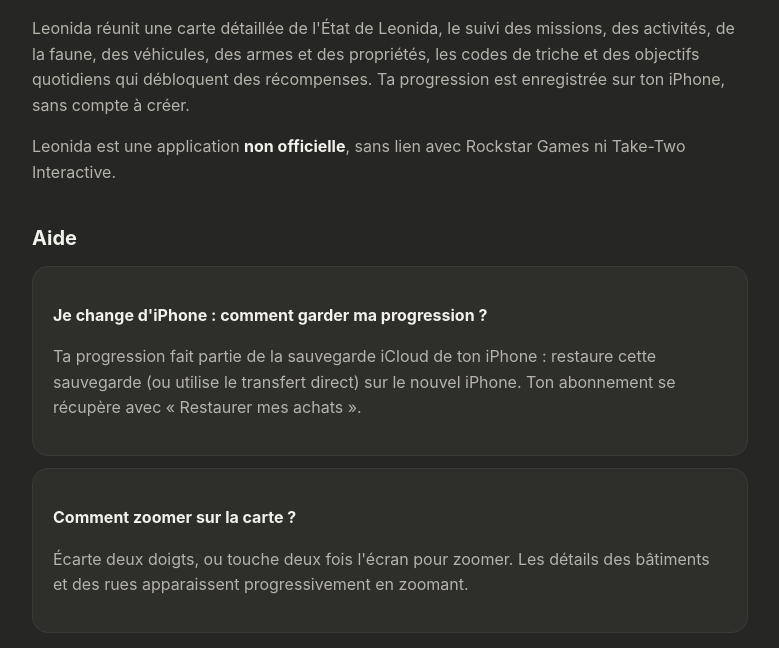
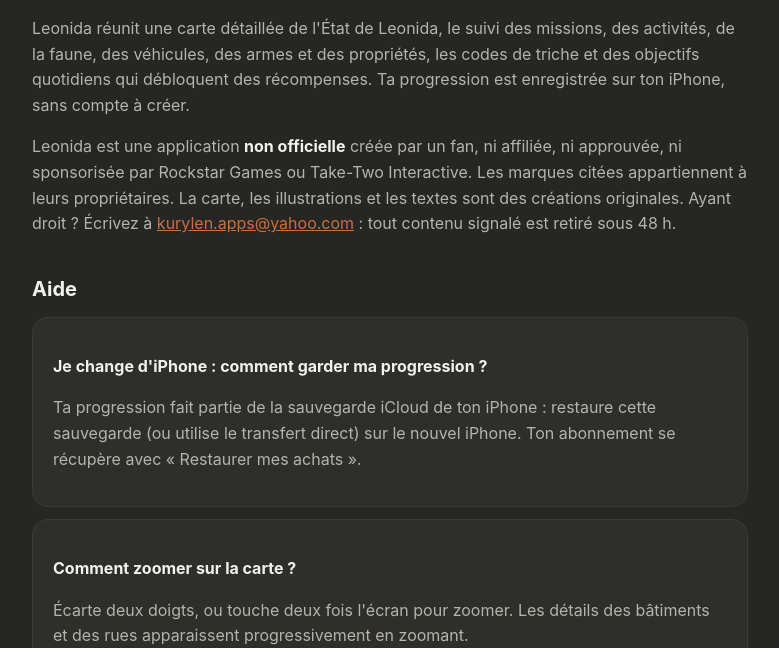
Before and after one commit to Fefe-Kurylen/fefe-kurylen.github.io, a plain HTML site: page Leonida/index.html in a window 1280 px wide. Shown: the part 152-800 px from the top of the page, without its empty margins (250-1029 px from the left). Drawn offline with Linux system fonts and the light colour scheme.

Commit message:
Leonida : avertissement marques et contact ayant droit
Co-Authored-By: Claude Opus 5.5 <noreply@anthropic.com>
Claude-Session: https://claude.ai/code/session_01NRUCAeXXFq5ezCGBBRhEtn

```diff
--- a/Leonida/index.html
+++ b/Leonida/index.html
@@ -20,7 +20,7 @@
   </header>
 
   <p>Leonida réunit une carte détaillée de l'État de Leonida, le suivi des missions, des activités, de la faune, des véhicules, des armes et des propriétés, les codes de triche et des objectifs quotidiens qui débloquent des récompenses. Ta progression est enregistrée sur ton iPhone, sans compte à créer.</p>
-  <p>Leonida est une application <strong>non officielle</strong>, sans lien avec Rockstar Games ni Take-Two Interactive.</p>
+  <p>Leonida est une application <strong>non officielle</strong> créée par un fan, ni affiliée, ni approuvée, ni sponsorisée par Rockstar Games ou Take-Two Interactive. Les marques citées appartiennent à leurs propriétaires. La carte, les illustrations et les textes sont des créations originales. Ayant droit ? Écrivez à <a href="mailto:kurylen.apps@yahoo.com">kurylen.apps@yahoo.com</a> : tout contenu signalé est retiré sous 48 h.</p>
 
   <h2 id="aide">Aide</h2>
   <div class="card">
```
